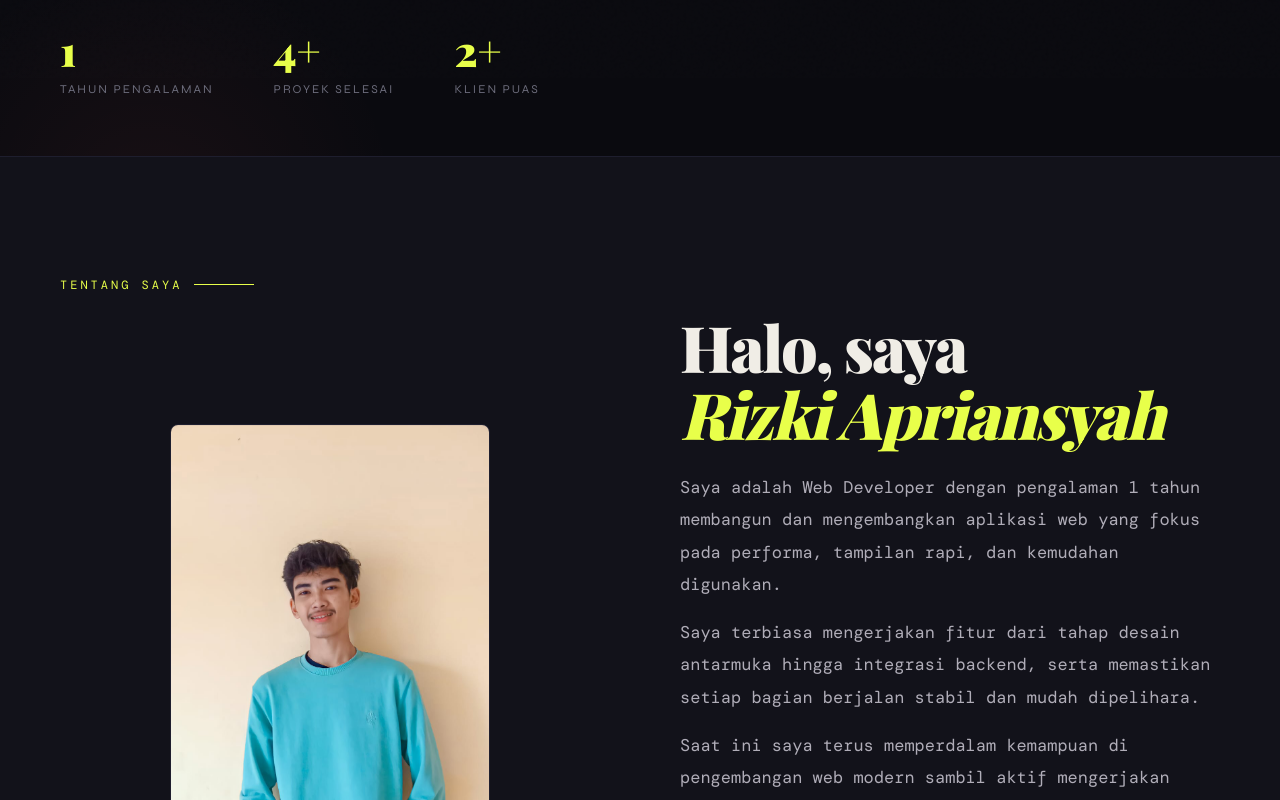
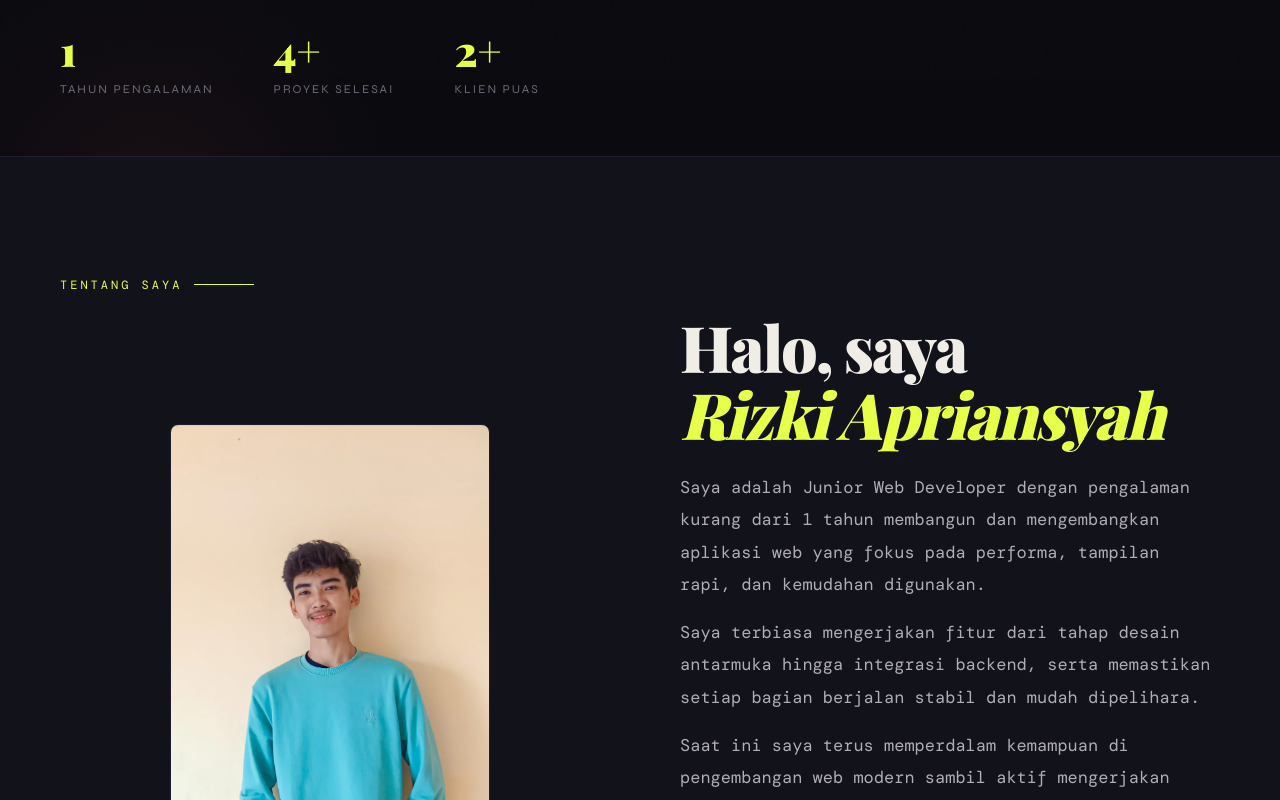
Before and after one commit to Rizkiaprians/portfolio-new, a React (Vite) app: page / in a window 1280 px wide. Shown: the part 722-1522 px from the top of the page. Built offline with nearby package versions, Linux system fonts and the light colour scheme; a web font is replaced by a local one.

Commit message:
ubah profil

```diff
--- a/src/data/profile.js
+++ b/src/data/profile.js
@@ -4,10 +4,10 @@
 const profile = {
   name: "Rizki Apriansyah",
   nickname: "Rizki",
-  title: "web developer",
+  title: "junior web developer",
   tagline: "Saya merancang & membangun web modern.",
   bio: [
-    "Saya adalah Web Developer dengan pengalaman 1 tahun membangun dan mengembangkan aplikasi web yang fokus pada performa, tampilan rapi, dan kemudahan digunakan.",
+    "Saya adalah Junior Web Developer dengan pengalaman kurang dari 1 tahun membangun dan mengembangkan aplikasi web yang fokus pada performa, tampilan rapi, dan kemudahan digunakan.",
     "Saya terbiasa mengerjakan fitur dari tahap desain antarmuka hingga integrasi backend, serta memastikan setiap bagian berjalan stabil dan mudah dipelihara.",
     "Saat ini saya terus memperdalam kemampuan di pengembangan web modern sambil aktif mengerjakan proyek nyata untuk menambah kualitas teknis dan pemahaman kebutuhan user.",
   ],
```
